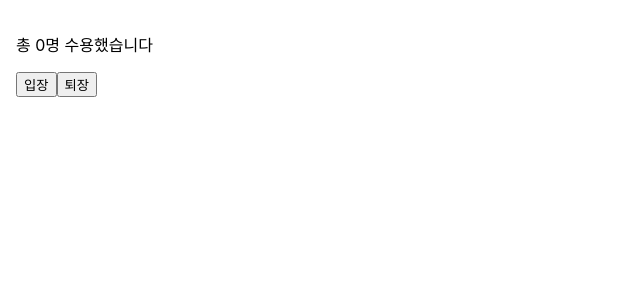
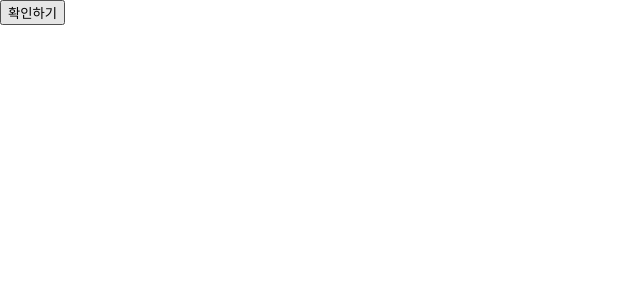
Before and after one commit to blackjune67/toyblog, a React (Create React App) app in the folder front/blog/: page / in a window 1280 px wide. Shown: the top 300 px of the page, without its empty margins (0-640 px from the left). Built offline with nearby package versions, Linux system fonts and the light colour scheme.

Commit message:
class & FN

```diff
--- /dev/null
+++ b/front/blog/src/chapter08/ConfirmButtonFn.jsx
@@ -0,0 +1,18 @@
+import {useState} from "react";
+
+export const ConfirmButtonFn = () => {
+  const [isConfirmed, setConfirmed] = useState(false);
+
+  const handleConfirm = () => {
+    setConfirmed((preState) => !preState);
+  };
+
+  return (
+      <div>
+        <button onClick={handleConfirm} disabled={isConfirmed}>
+          {isConfirmed ? "확인" : "확인하기"}
+        </button>
+      </div>
+  );
+
+}
--- a/front/blog/src/index.js
+++ b/front/blog/src/index.js
@@ -2,7 +2,7 @@ import React from 'react';
 import ReactDOM from 'react-dom/client';
 import './index.css';
 import reportWebVitals from './reportWebVitals';
-import {Accommodate} from "./chapter07/Accommodate";
+import {ConfirmButtonFn} from "./chapter08/ConfirmButtonFn";
 
 const root = ReactDOM.createRoot(document.getElementById('root'));
 root.render(
@@ -10,7 +10,9 @@ root.render(
       {/*<CommentList />*/}
       {/*<NotificationList />*/}
       {/*  <Calculator />*/}
-      <Accommodate />
+      {/*<Accommodate />*/}
+      {/*<ConfirmButton />*/}
+      <ConfirmButtonFn />
     </React.StrictMode>
 );
 /*setInterval(() => {
```
Also changed, not shown: front/blog/src/chapter08/ConfirmButton.jsx (added, +39 -0 lines).
